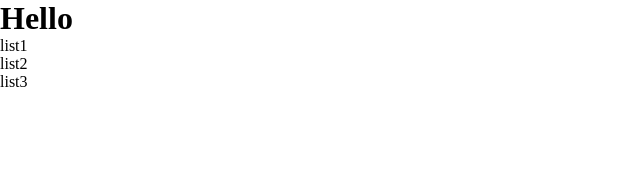
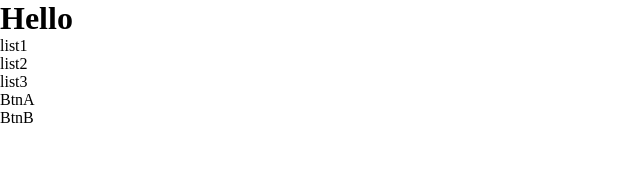
Before and after one commit to mania605/ReactStpes, a React (Vite) app: page / in a window 1280 px wide. Shown: the top 181 px of the page, without its empty margins (0-640 px from the left). Built offline with nearby package versions, Linux system fonts and the light colour scheme.

Commit message:
하나의 jsx파일에서 여러개의 컴포넌트 함수 export

```diff
--- a/src/App.jsx
+++ b/src/App.jsx
@@ -10,20 +10,21 @@
 // 7. 컴포넌트 호출방식<컴포넌트 함수명/>
 // 8 .만약 불필요한 Wrapping요소 없이 그룹화 하고 싶을 때 fragment<></> 형태로 감싸줌
 // */
-
+import { BtnA, BtnB } from './Btn';
+import List from './List';
+import Title from './Title';
 
 function App() {
 	return (
-<>
-			<h1 className="abc">Hello</h1>
-			<ul>
-				<li>list1</li>
-				<li>list2</li>
-				<li>list3</li>
-			</ul>
-</>
+		<>
+			<Title />
+			<List />
+			<BtnA />
+			<BtnB />
+		</>
 	);
 }
 
+
 //작업 내보내기 가져오기import 해야 됨.
 export default App;
--- /dev/null
+++ b/src/Btn.jsx
@@ -0,0 +1,13 @@
+//rfce : 선언적함수 형태로 컴포넌트 생성
+//rafce : 함수표현식 형태로 컴포넌트 생성
+
+function BtnA() {
+	return <div className='btnA'>BtnA</div>;
+}
+
+function BtnB() {
+	return <div className='btnB'>BtnB</div>;
+}
+
+//하나의 jsx파일에서 복수개의 컴포넌트함수를 export 가능
+export { BtnA, BtnB };
--- /dev/null
+++ b/src/List.jsx
@@ -0,0 +1,10 @@
+const List = () => {
+	return (
+		<ul>
+			<li>list1</li>
+			<li>list2</li>
+			<li>list3</li>
+		</ul>
+	);
+};
+export default List;
--- /dev/null
+++ b/src/Title.jsx
@@ -0,0 +1,5 @@
+function Title() {
+	return <h1 className='abc'>Hello</h1>;
+}
+
+export default Title;
```
Also changed, not shown: src/main.jsx (+10 -10 lines).
